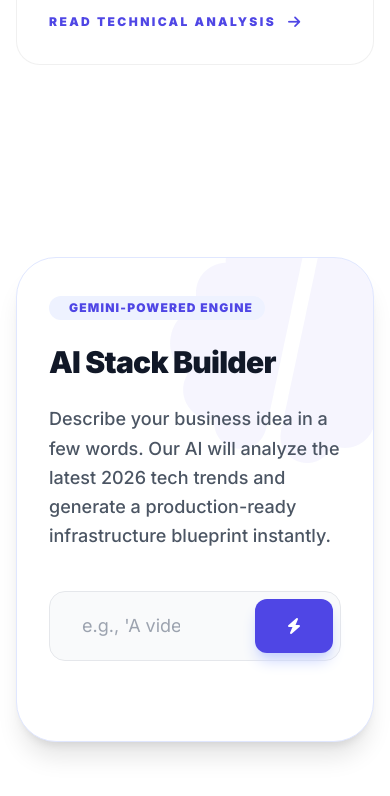
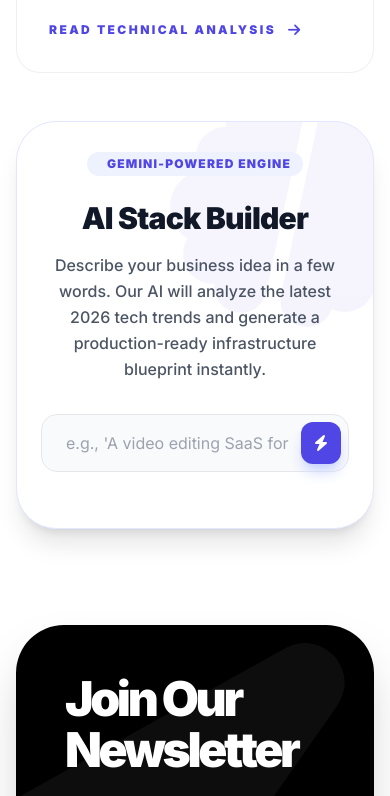
Before and after one commit to semipajollari/TechToolReviews-Blog, a React (Vite) app: page / in a window 390 px wide. Shown: the part 5040-5836 px from the top of the page. Built offline with nearby package versions, Linux system fonts and the light colour scheme; no server answers.

Commit message:
Move AI Stack Builder to sidebar layout

```diff
--- a/components/TechStackAdvisor.tsx
+++ b/components/TechStackAdvisor.tsx
@@ -43,91 +43,88 @@ const TechStackAdvisor: React.FC = () => {
   };
 
   return (
-    <div className="bg-white dark:bg-gray-800 rounded-[2.5rem] border border-indigo-100 dark:border-gray-700 p-8 sm:p-12 shadow-xl relative overflow-hidden">
+    <div className="bg-white dark:bg-gray-800 rounded-[2.5rem] border border-indigo-100 dark:border-gray-700 p-6 sm:p-8 shadow-xl relative overflow-hidden h-full">
       <div className="absolute -top-10 -right-10 opacity-5 dark:opacity-10 rotate-12">
         <i className="fas fa-brain text-[15rem] text-indigo-600"></i>
       </div>
 
-      <div className="relative z-10 max-w-3xl">
+      <div className="relative z-10 w-full text-center lg:text-left">
         <div className="inline-flex items-center space-x-2 bg-indigo-50 dark:bg-indigo-900/40 px-3 py-1 rounded-full mb-6 text-indigo-600 dark:text-indigo-400 font-black text-xs uppercase tracking-widest">
           <i className="fas fa-sparkles"></i>
           <span>{t.techAdvisor.poweredBy}</span>
         </div>
-        <h2 className="text-3xl sm:text-5xl font-[900] text-gray-900 dark:text-white mb-6 tracking-tight">{t.techAdvisor.title}</h2>
-        <p className="text-lg text-gray-600 dark:text-gray-400 mb-10 leading-relaxed font-medium">
+        <h2 className="text-3xl font-[900] text-gray-900 dark:text-white mb-4 tracking-tight">{t.techAdvisor.title}</h2>
+        <p className="text-gray-600 dark:text-gray-400 mb-8 leading-relaxed font-medium">
           {t.techAdvisor.description}
         </p>
 
-        <form onSubmit={handleSubmit} className="relative mb-12">
+        <form onSubmit={handleSubmit} className="relative mb-8">
+          <div className="relative">
             <input
               type="text"
               value={query}
               onChange={(e) => setQuery(e.target.value)}
               placeholder={t.techAdvisor.placeholder}
-            className="w-full bg-gray-50 dark:bg-gray-900 border border-gray-200 dark:border-gray-700 rounded-2xl py-5 px-8 pr-40 focus:outline-none focus:ring-4 focus:ring-indigo-500/20 text-lg transition-all dark:text-white"
+              className="w-full bg-gray-50 dark:bg-gray-900 border border-gray-200 dark:border-gray-700 rounded-2xl py-4 px-6 pr-14 focus:outline-none focus:ring-4 focus:ring-indigo-500/20 text-base transition-all dark:text-white"
             />
             <button
               disabled={loading}
-            className="absolute right-2 top-2 bottom-2 bg-indigo-600 text-white px-8 rounded-xl font-black hover:bg-indigo-700 disabled:bg-indigo-300 transition-all flex items-center shadow-lg shadow-indigo-200 dark:shadow-none"
+              className="absolute right-2 top-2 bottom-2 bg-indigo-600 text-white w-10 md:w-auto md:px-4 rounded-xl font-black hover:bg-indigo-700 disabled:bg-indigo-300 transition-all flex items-center justify-center shadow-lg shadow-indigo-200 dark:shadow-none"
             >
               {loading ? (
                 <i className="fas fa-circle-notch fa-spin"></i>
               ) : (
-              <>
-                <span className="hidden sm:inline mr-2">{t.techAdvisor.generateStack}</span>
                 <i className="fas fa-bolt"></i>
-              </>
               )}
             </button>
+          </div>
+          <p className="text-xs text-gray-400 mt-2 ml-2 hidden lg:block">Press Enter to generate</p>
         </form>
       </div>
 
       {error && (
-        <div className="bg-red-50 dark:bg-red-900/20 border border-red-200 dark:border-red-800 rounded-2xl p-6 mb-8 text-red-700 dark:text-red-400">
+        <div className="bg-red-50 dark:bg-red-900/20 border border-red-200 dark:border-red-800 rounded-2xl p-4 mb-6 text-red-700 dark:text-red-400 text-sm">
           <p className="font-semibold flex items-center">
-            <i className="fas fa-exclamation-circle mr-3"></i>
+            <i className="fas fa-exclamation-circle mr-2"></i>
             {error}
           </p>
         </div>
       )}
 
       {result && (
-        <div className="animate-in fade-in slide-in-from-bottom-8 duration-700 grid lg:grid-cols-2 gap-10">
-          <div className="space-y-6">
+        <div className="animate-in fade-in slide-in-from-bottom-8 duration-700 flex flex-col gap-6">
+          <div className="space-y-4">
             <div className="flex items-center space-x-3">
               <span className="bg-indigo-600 h-6 w-1 rounded-full"></span>
-              <h3 className="text-2xl font-black text-gray-900 dark:text-white uppercase tracking-tight">{result.stackName}</h3>
+              <h3 className="text-xl font-black text-gray-900 dark:text-white uppercase tracking-tight">{result.stackName}</h3>
             </div>
-            <div className="grid grid-cols-1 sm:grid-cols-2 gap-4">
-              <div className="p-6 bg-gray-50 dark:bg-gray-900 border border-gray-100 dark:border-gray-700 rounded-2xl">
-                <span className="text-[10px] uppercase text-indigo-500 font-black block mb-2 tracking-[0.2em]">{t.techAdvisor.frontend}</span>
-                <span className="font-bold text-gray-900 dark:text-white text-lg">{result.frontend}</span>
+            <div className="grid grid-cols-1 gap-3">
+              <div className="p-4 bg-gray-50 dark:bg-gray-900 border border-gray-100 dark:border-gray-700 rounded-xl">
+                <span className="text-[10px] uppercase text-indigo-500 font-black block mb-1 tracking-[0.2em]">{t.techAdvisor.frontend}</span>
+                <span className="font-bold text-gray-900 dark:text-white text-sm">{result.frontend}</span>
               </div>
-              <div className="p-6 bg-gray-50 dark:bg-gray-900 border border-gray-100 dark:border-gray-700 rounded-2xl">
-                <span className="text-[10px] uppercase text-indigo-500 font-black block mb-2 tracking-[0.2em]">{t.techAdvisor.backend}</span>
-                <span className="font-bold text-gray-900 dark:text-white text-lg">{result.backend}</span>
+              <div className="p-4 bg-gray-50 dark:bg-gray-900 border border-gray-100 dark:border-gray-700 rounded-xl">
+                <span className="text-[10px] uppercase text-indigo-500 font-black block mb-1 tracking-[0.2em]">{t.techAdvisor.backend}</span>
+                <span className="font-bold text-gray-900 dark:text-white text-sm">{result.backend}</span>
               </div>
-              <div className="p-6 bg-gray-50 dark:bg-gray-900 border border-gray-100 dark:border-gray-700 rounded-2xl">
-                <span className="text-[10px] uppercase text-indigo-500 font-black block mb-2 tracking-[0.2em]">{t.techAdvisor.database}</span>
-                <span className="font-bold text-gray-900 dark:text-white text-lg">{result.database}</span>
+              <div className="p-4 bg-gray-50 dark:bg-gray-900 border border-gray-100 dark:border-gray-700 rounded-xl">
+                <span className="text-[10px] uppercase text-indigo-500 font-black block mb-1 tracking-[0.2em]">{t.techAdvisor.database}</span>
+                <span className="font-bold text-gray-900 dark:text-white text-sm">{result.database}</span>
               </div>
-              <div className="p-6 bg-gray-50 dark:bg-gray-900 border border-gray-100 dark:border-gray-700 rounded-2xl">
-                <span className="text-[10px] uppercase text-indigo-500 font-black block mb-2 tracking-[0.2em]">{t.techAdvisor.hosting}</span>
-                <span className="font-bold text-gray-900 dark:text-white text-lg">{result.hosting}</span>
+              <div className="p-4 bg-gray-50 dark:bg-gray-900 border border-gray-100 dark:border-gray-700 rounded-xl">
+                <span className="text-[10px] uppercase text-indigo-500 font-black block mb-1 tracking-[0.2em]">{t.techAdvisor.hosting}</span>
+                <span className="font-bold text-gray-900 dark:text-white text-sm">{result.hosting}</span>
               </div>
             </div>
           </div>
-          <div className="bg-indigo-600 text-white p-10 rounded-[2rem] shadow-2xl relative">
-            <h4 className="font-black text-xl mb-6 flex items-center uppercase tracking-widest">
-              <i className="fas fa-quote-left mr-4 text-indigo-300"></i>
+          <div className="bg-indigo-600 text-white p-6 rounded-[1.5rem] shadow-xl relative mt-2">
+            <h4 className="font-black text-sm mb-3 flex items-center uppercase tracking-widest text-indigo-200">
+              <i className="fas fa-quote-left mr-3"></i>
               {t.techAdvisor.strategy}
             </h4>
-            <p className="text-indigo-50 text-xl leading-relaxed italic font-medium">
+            <p className="text-indigo-50 text-sm leading-relaxed italic font-medium">
               {result.reasoning}
             </p>
-            <div className="absolute bottom-6 right-8 opacity-20 text-6xl">
-              <i className="fas fa-brain"></i>
-            </div>
           </div>
         </div>
       )}
--- a/pages/Home.tsx
+++ b/pages/Home.tsx
@@ -123,18 +123,30 @@ const Home: React.FC = () => {
         <ArticleCard article={featuredArticle} featured />
       </section>
 
-      {/* Dynamic Grid */}
+      {/* Dynamic Grid + AI Tool Side-by-Side */}
       <section className="max-w-7xl mx-auto px-4 sm:px-6 lg:px-8 py-24 border-t border-gray-100 dark:border-gray-900">
-        <div className="grid grid-cols-1 md:grid-cols-2 lg:grid-cols-3 gap-12 sm:gap-16">
-          {latestArticles.slice(1).map((article) => (
-            <ArticleCard key={article.id} article={article} />
-          ))}
+        <div className="flex flex-col lg:flex-row gap-12 lg:gap-16">
+          {/* Main Content: Article Grid */}
+          <div className="w-full lg:w-2/3">
+             <div className="flex items-center space-x-4 mb-10">
+               <h3 className="text-2xl font-black text-gray-900 dark:text-white uppercase tracking-tight">{t.home.latestReviews}</h3>
+               <div className="h-1 flex-grow bg-indigo-50 dark:bg-gray-800 rounded-full"></div>
+             </div>
+
+             <div className="grid grid-cols-1 md:grid-cols-2 gap-8 sm:gap-10">
+                 {latestArticles.slice(1).map((article) => (
+                    <ArticleCard key={article.id} article={article} />
+                 ))}
+             </div>
+          </div>
+
+          {/* Sidebar: AI Tool */}
+          <div className="w-full lg:w-1/3">
+             <div className="sticky top-24">
+                <TechStackAdvisor />
+             </div>
+          </div>
         </div>
-      </section>
-
-      {/* AI Tool & Footer Prep */}
-      <section className="max-w-7xl mx-auto px-4 sm:px-6 lg:px-8 py-24">
-        <TechStackAdvisor />
       </section>
 
       {/* Brand Value CTA */}
```
Lines whose indentation alone changed are shown as unchanged.
